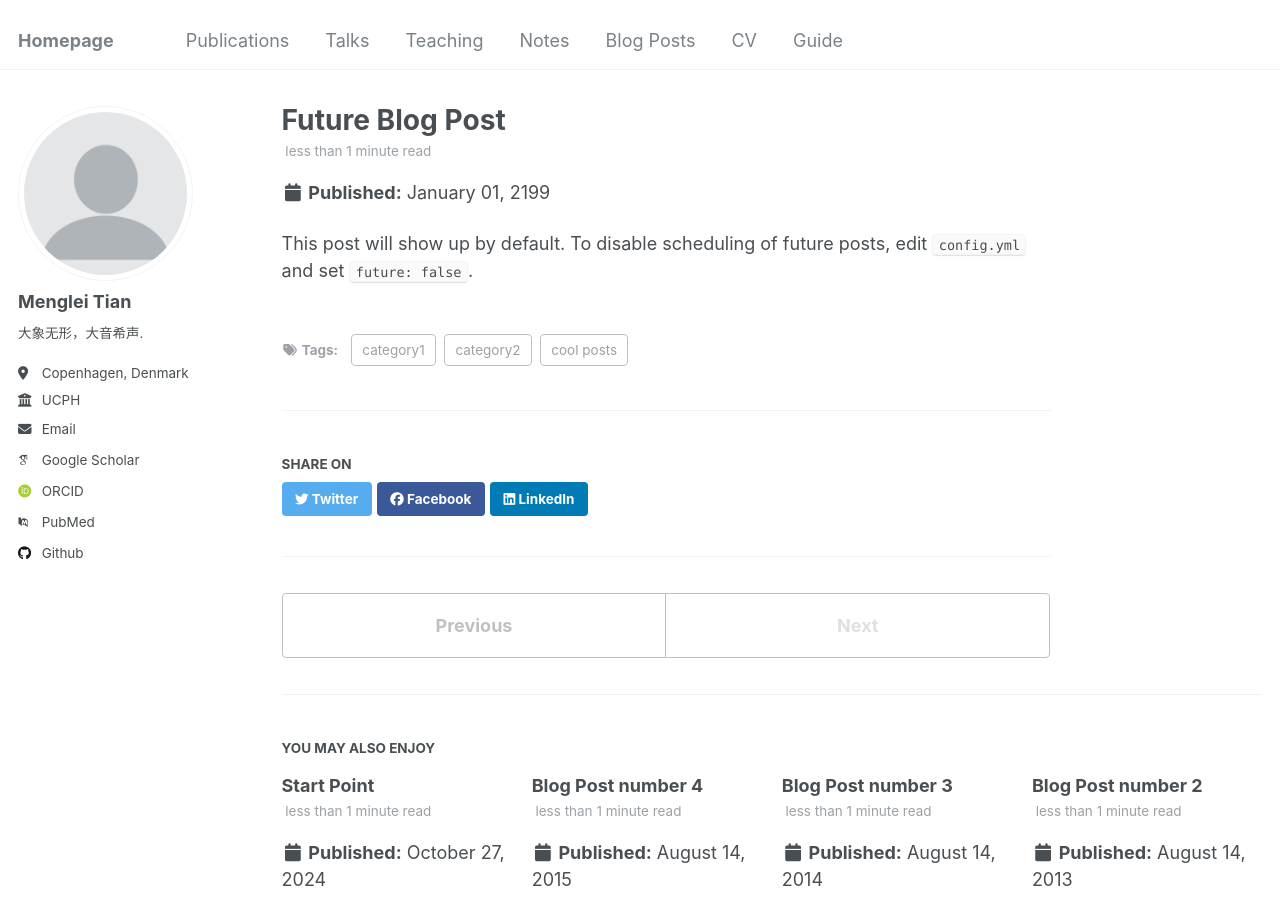
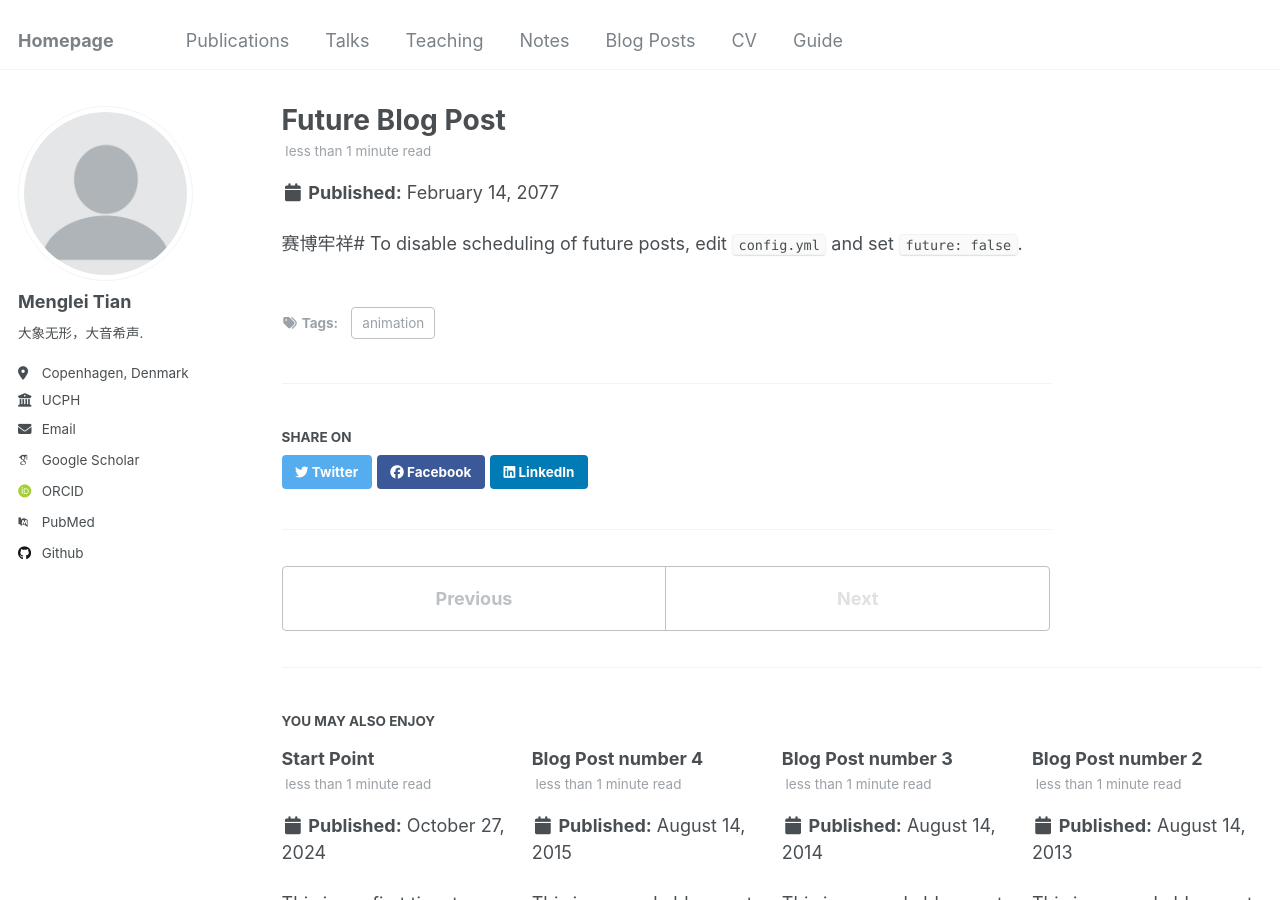
Before and after one commit to Corvus-coronoides/Menglei-Tian.github.io, a Jekyll site: the page built from _posts/2199-01-01-future-post.md, in a window 1280 px wide and 900 px high. Built offline with Jekyll 4.4.1, drawn with Linux system fonts in a browser that asks for light colours; some web fonts are replaced.

Commit message:
Update 2199-01-01-future-post.md

```diff
--- a/_posts/2199-01-01-future-post.md
+++ b/_posts/2199-01-01-future-post.md
@@ -1,11 +1,9 @@
 ---
 title: 'Future Blog Post'
-date: 2199-01-01
+date: 2077-02-14
 permalink: /posts/2012/08/blog-post-4/
 tags:
-  - cool posts
-  - category1
-  - category2
+  - animation
 ---
 
-This post will show up by default. To disable scheduling of future posts, edit `config.yml` and set `future: false`.
+赛博牢祥# To disable scheduling of future posts, edit `config.yml` and set `future: false`.
```
